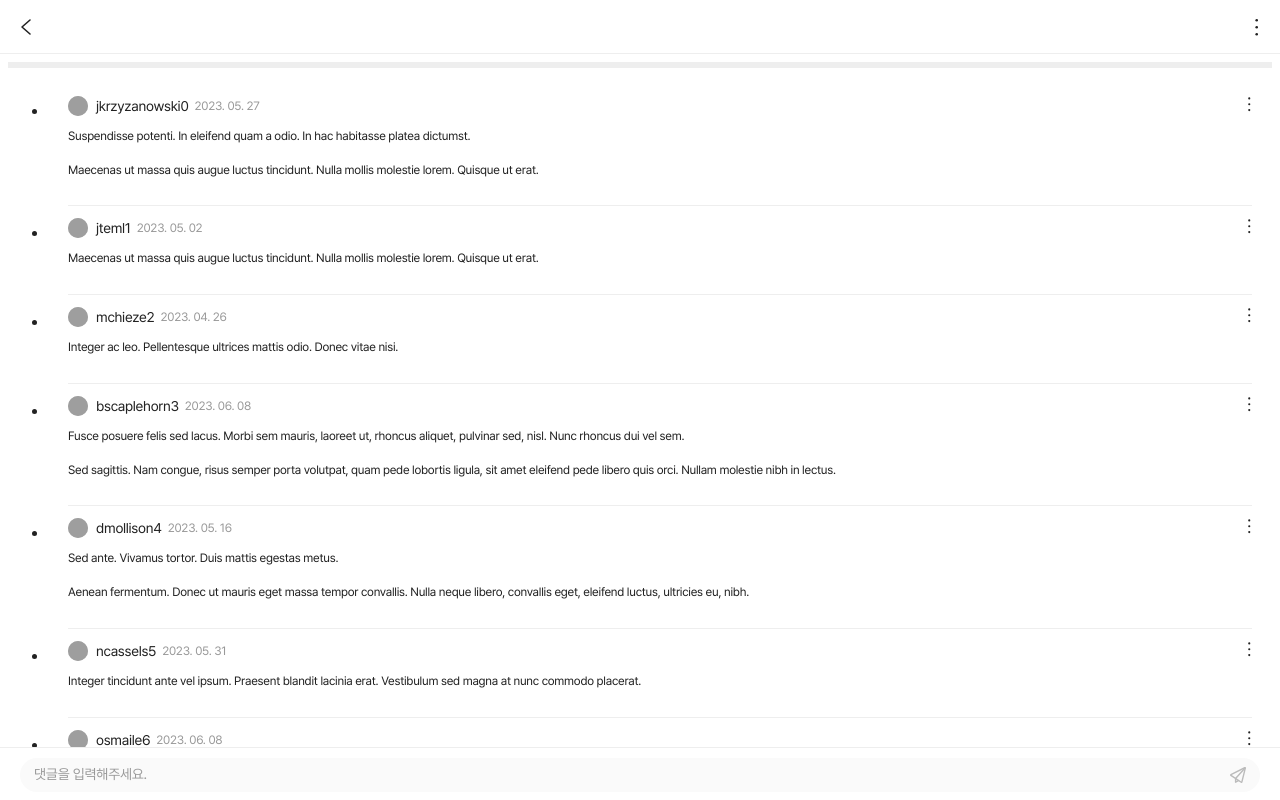
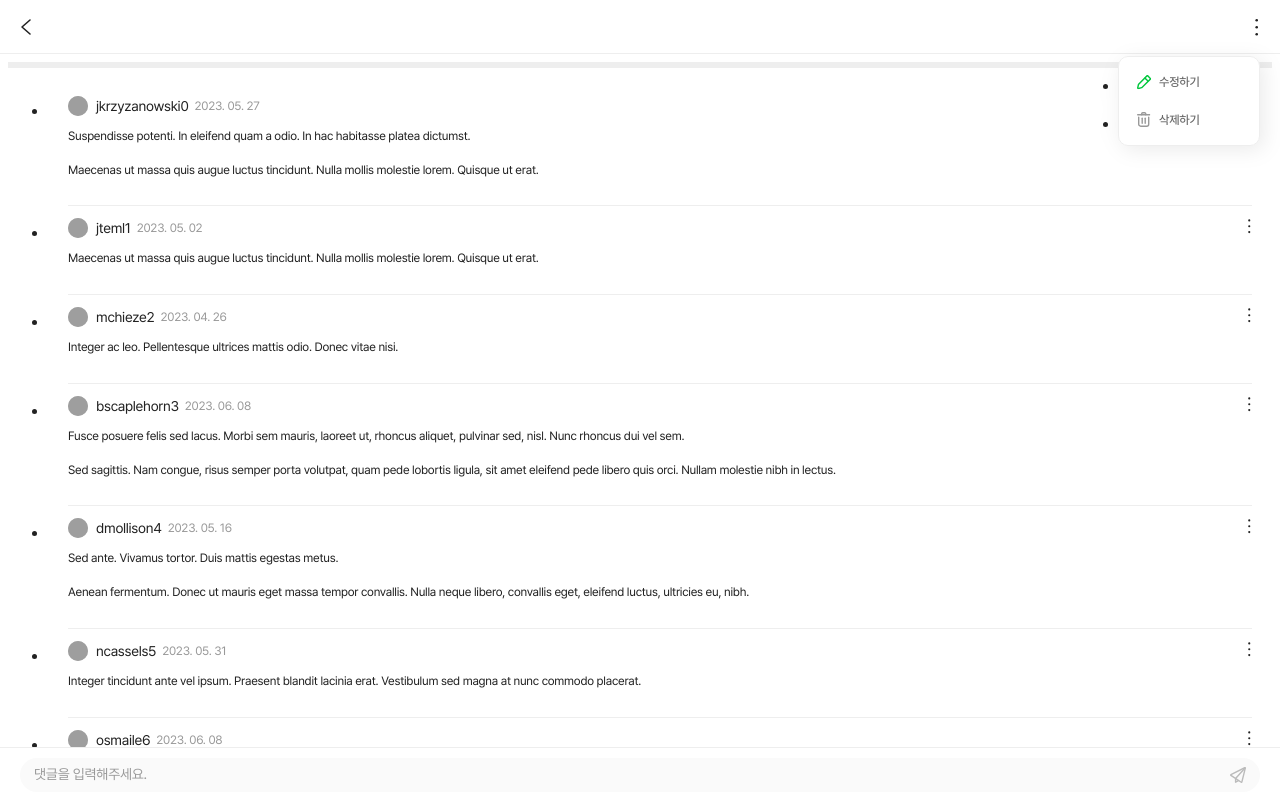
Before and after one commit to a-daily-diary/ADD.FE, a Next.js app: page /diary/1 in a window 1280 px wide. Both pictures are taken after a click on the button 1248 px from the left and 26 px from the top of the page. Shown: the top 800 px of the page. Built offline with nearby package versions, Linux system fonts and the light colour scheme; no server answers; grey boxes are pictures that could not be loaded; what emotion-reset would draw is missing.

Commit message:
✨ #119 - FloatingMenu 컴포넌트 생성 및 적용
- Header의 버튼 클릭 시 나타나는 FloatingMenu 구현

```diff
--- /dev/null
+++ b/src/components/common/FloatingMenu.tsx
@@ -0,0 +1,37 @@
+import styled from '@emotion/styled';
+import FloatingMenuButton from './FloatingMenuButton';
+import type { FloatingMenuButtonProps } from './FloatingMenuButton';
+import { Z_INDEX } from 'constants/styles';
+
+interface FloatingMenuProps {
+  items: FloatingMenuButtonProps[];
+}
+
+const FloatingMenu = ({ items }: FloatingMenuProps) => {
+  return (
+    <List>
+      {items.map((item, index) => {
+        const { label, icon, onClick } = item;
+        return (
+          <li key={`floating-item-${index}`}>
+            <FloatingMenuButton icon={icon} label={label} onClick={onClick} />
+          </li>
+        );
+      })}
+    </List>
+  );
+};
+
+export default FloatingMenu;
+
+const List = styled.ul`
+  position: absolute;
+  top: 40px;
+  right: 20px;
+  z-index: ${Z_INDEX.dialog};
+  padding: 6px 0;
+  border: 1px solid ${({ theme }) => theme.colors.gray_06};
+  border-radius: 10px;
+  background-color: ${({ theme }) => theme.colors.white};
+  filter: drop-shadow(4px 4px 10px rgba(0, 0, 0, 0.08));
+`;
--- /dev/null
+++ b/src/components/common/FloatingMenuButton.tsx
@@ -0,0 +1,33 @@
+import styled from '@emotion/styled';
+import type { ReactNode } from 'react';
+
+export interface FloatingMenuButtonProps {
+  icon?: ReactNode;
+  label: string;
+  onClick: () => void;
+}
+
+const FloatingMenuButton = ({
+  icon,
+  label,
+  onClick,
+}: FloatingMenuButtonProps) => {
+  return (
+    <Button type="button" onClick={onClick}>
+      {icon}
+      {label}
+    </Button>
+  );
+};
+
+export default FloatingMenuButton;
+
+const Button = styled.button`
+  display: flex;
+  align-items: center;
+  gap: 6px;
+  width: 140px;
+  padding: 10px 16px;
+  color: ${({ theme }) => theme.colors.gray_01};
+  ${({ theme }) => theme.fonts.button_01};
+`;
--- a/src/pages/diary/[id].tsx
+++ b/src/pages/diary/[id].tsx
@@ -1,27 +1,57 @@
 import styled from '@emotion/styled';
-import type { ReactElement } from 'react';
+import { useRouter } from 'next/router';
+import { useState, type ReactElement } from 'react';
+import type { NextPageWithLayout } from 'pages/_app';
+import { EditIcon, TrashIcon } from 'assets/icons';
+import FloatingMenu from 'components/common/FloatingMenu';
 import Seo from 'components/common/Seo';
 import { Layout, Header, HeaderLeft, HeaderRight } from 'components/layouts';
 import DiaryCommentsContainer from 'containers/diary/DiaryCommentsContainer';
 import DiaryContainer from 'containers/diary/DiaryContainer';
 
-const DiaryDetailPage = () => {
+const DiaryDetailPage: NextPageWithLayout = () => {
+  const router = useRouter();
+  const [showFloatingMenu, setShowFloatingMenu] = useState<boolean>(false);
+
   return (
     <Section>
+      <Header>
+        <HeaderLeft type="이전" />
+        <HeaderRight
+          type="더보기"
+          onClick={() => {
+            setShowFloatingMenu((state) => !state);
+          }}
+        />
+        {showFloatingMenu && (
+          <FloatingMenu
+            items={[
+              {
+                icon: <EditIcon />,
+                label: '수정하기',
+                onClick: async () => await router.push(`/diary`),
+              },
+              {
+                icon: <TrashIcon />,
+                label: '삭제하기',
+                onClick: () => {
+                  alert('삭제하시겠습니까?');
+                },
+              },
+            ]}
+          />
+        )}
+      </Header>
       <DiaryContainer />
       <DiaryCommentsContainer />
     </Section>
   );
 };
 
-DiaryDetailPage.getLayout = function getLayout(page: ReactElement) {
+DiaryDetailPage.getLayout = (page: ReactElement) => {
   return (
     <Layout>
       <Seo title={'a daily diary'} />
-      <Header>
-        <HeaderLeft type="이전" />
-        <HeaderRight type="더보기" />
-      </Header>
       {page}
     </Layout>
   );
```
